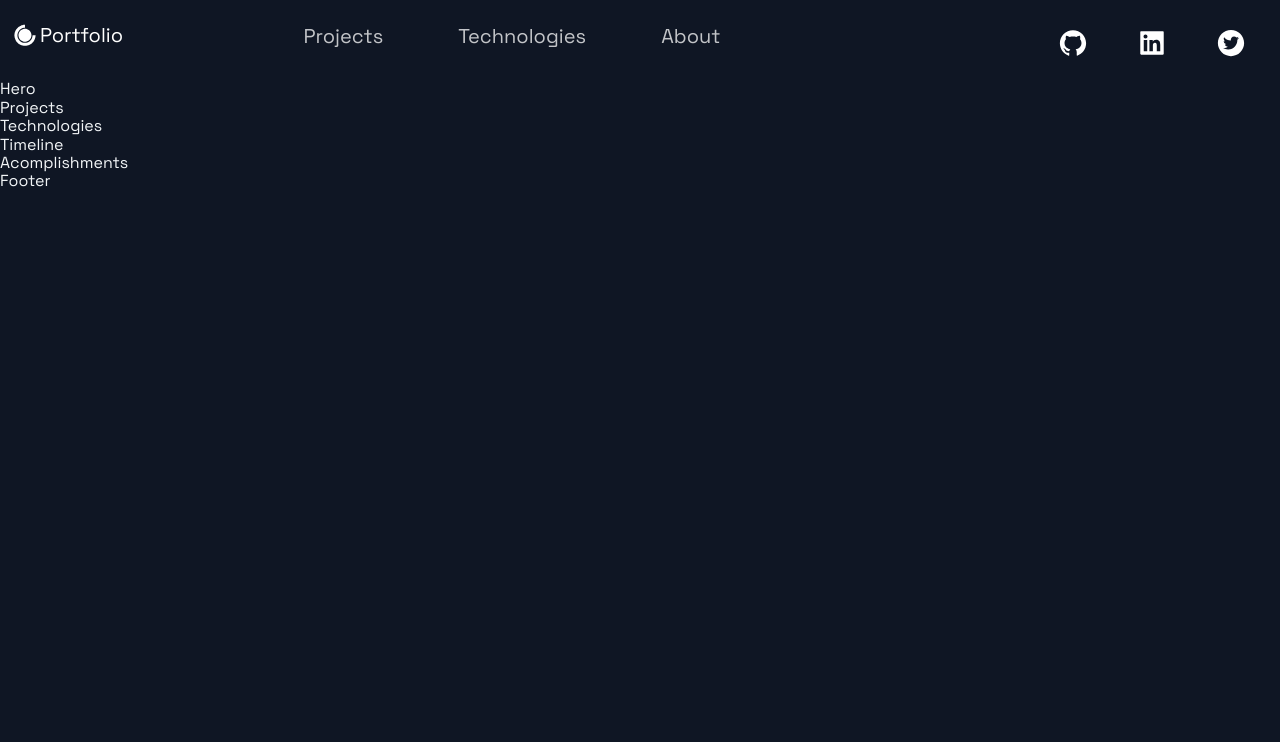
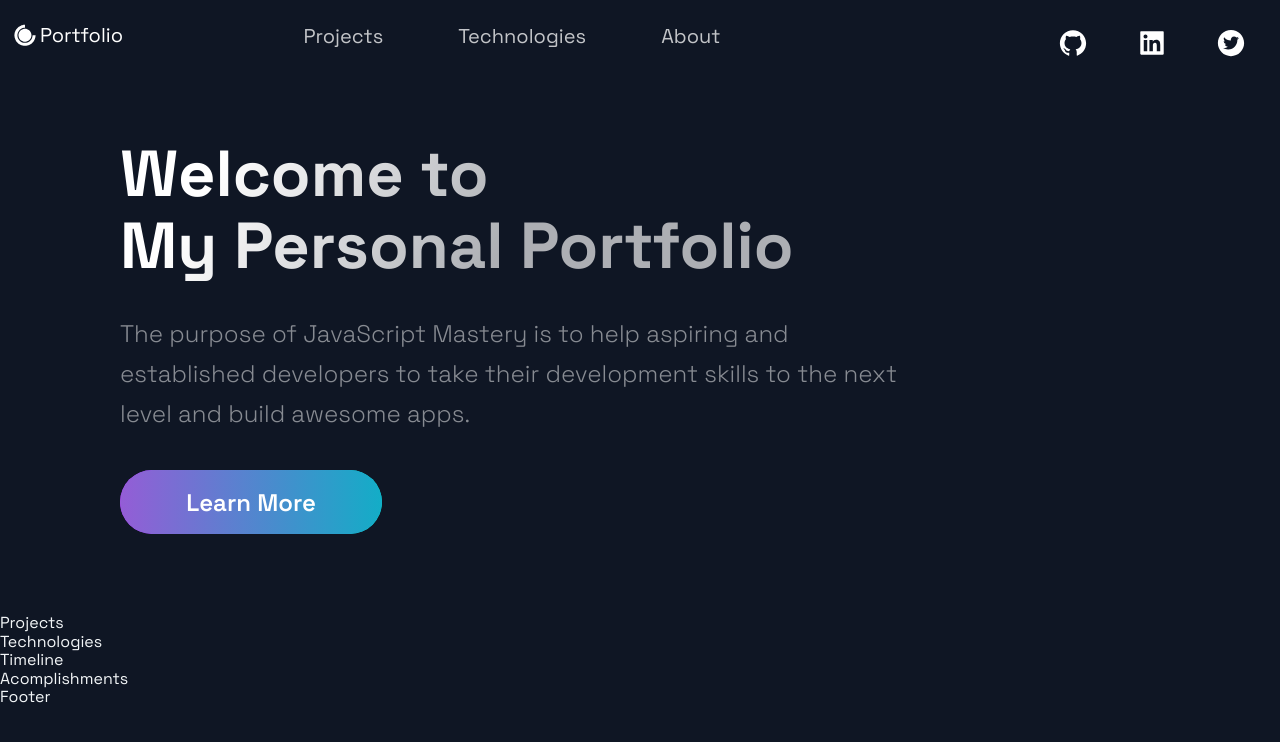
Before and after one commit to rohit-rai-0101rm/profile, a Next.js app: page / in a window 1280 px wide. Shown: the top 742 px of the page. Built offline with nearby package versions, Linux system fonts and the light colour scheme.

Commit message:
hero section added

```diff
--- a/src/components/Hero/Hero.js
+++ b/src/components/Hero/Hero.js
@@ -4,10 +4,21 @@
 import Button from '../../styles/GlobalComponents/Button';
 import { LeftSection } from './HeroStyles';
 
-const Hero = (props) => (
-  <div>
-    Hero
-  </div>
+const Hero = () => (
+  <Section row nopadding>
+    <LeftSection>
+      <SectionTitle main center>
+          Welcome to <br/>
+          My Personal Portfolio
+      </SectionTitle>
+      <SectionText>
+      The purpose of JavaScript Mastery is to help aspiring and established developers to take their development skills to the next level and build awesome apps.
+
+      </SectionText>
+      <Button onClick={()=>{window.location='https://google.com'}}>Learn More</Button>
+    </LeftSection>
+  </Section>
+
 );
 
 export default Hero;
```
